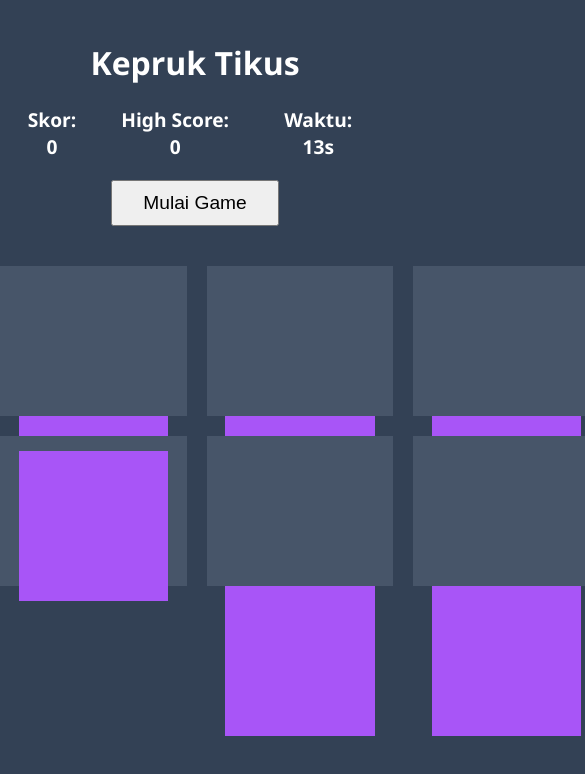
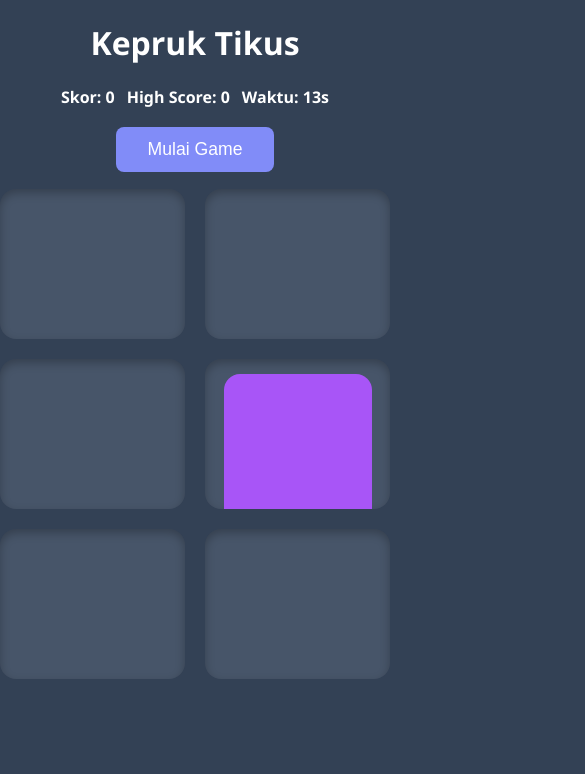
Before and after one commit to LubaidArfaCasillas/Kepruk-Tikus, a website: page index.html in a window 390 px wide. Both pictures are taken after a click on the button "Mulai Game". Shown: the whole page, 585 px wide, since content can reach past the window. Drawn offline with Linux system fonts and the light colour scheme.

Commit message:
tambah animasi tikus

```diff
--- a/style.css
+++ b/style.css
@@ -1,55 +1,93 @@
 body {
+  margin: 0;
+  min-height: 100vh;
   font-family: 'Segoe UI', Tahoma, Geneva, Verdana, sans-serif;
   text-align: center;
   background-color: #334155;
-    color: white;
-    margin: 0;
-    min-height: 100vh;
+  color: #ffffff;
+}
+
+.container {
+  padding: 24px;
 }
 
 .header {
-    padding: 20px;
+  padding-bottom: 16px;
 }
 
 .stats {
   display: flex;
   justify-content: center;
-    gap: 30px;
-    font-size: 1.2rem;
+  flex-wrap: wrap;
+  gap: 18px;
   margin-bottom: 20px;
-    font-weight: bold;
+  font-size: 1.1rem;
+  font-weight: 700;
 }
 
 button {
-    padding: 10px 30px;
-    font-size: 1.2rem;
+  padding: 12px 32px;
+  font-size: 1.1rem;
+  border: none;
+  border-radius: 8px;
+  background-color: #6366f1;
+  color: #ffffff;
   cursor: pointer;
+  transition: transform 0.2s ease, background-color 0.2s ease;
+}
+
+button:hover,
+button:focus {
+  background-color: #818cf8;
+  transform: translateY(-1px);
+}
+
+button:disabled {
+  opacity: 0.6;
+  cursor: not-allowed;
+  transform: none;
 }
 
 .game-board {
   display: grid;
-    grid-template-columns: repeat(3, 1fr);
+  grid-template-columns: repeat(3, minmax(120px, 1fr));
   gap: 20px;
-    width: 600px;
-    margin: 20px auto;
+  max-width: 680px;
+  margin: 0 auto;
 }
 
 .hole {
   background-color: #475569;
   height: 150px;
   position: relative;
+  overflow: hidden;
+  border-radius: 16px;
+  box-shadow: inset 0 4px 10px rgba(0, 0, 0, 0.25);
 }
 
 .mole {
-    background-color: #a855f7;
+  position: absolute;
+  left: 10%;
+  top: 100%;
   width: 80%;
   height: 100%;
   margin: 0 auto;
-    position: absolute;
-    top: 100%; /* Sembunyi */
-    left: 10%;
+  background-color: #a855f7;
+  border-radius: 16px;
+  transition: top 0.3s ease;
 }
 
 .mole.up {
-    top: 10%; /* Muncul */
+  top: 10%;
 }
+
+@media (max-width: 640px) {
+  .stats {
+    gap: 12px;
+    font-size: 1rem;
+  }
+
+  .game-board {
+    grid-template-columns: repeat(2, minmax(120px, 1fr));
+  }
+}
```
Lines whose indentation alone changed are shown as unchanged.
